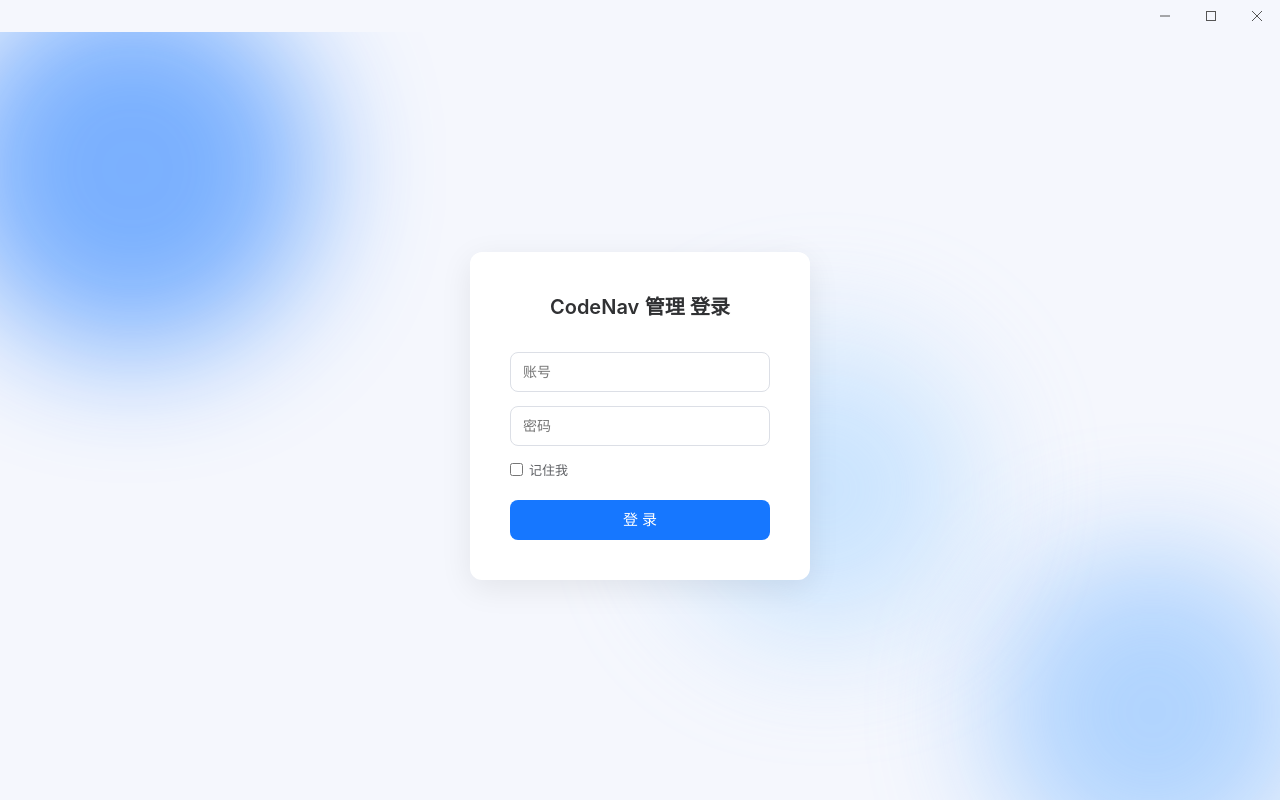
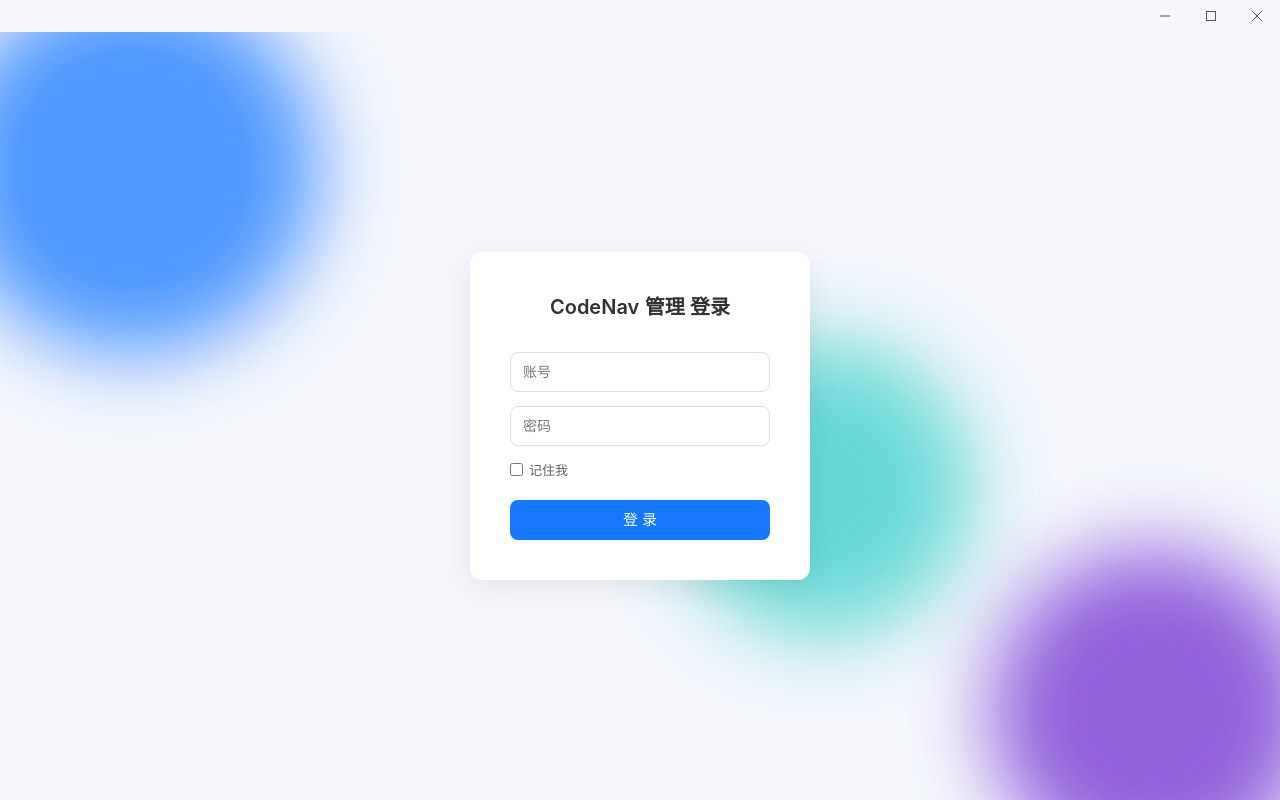
Before and after one commit to fuzhaoyang/desktop-knowledge-admin, a Vue app: page / in a window 1280 px wide. Built offline with nearby package versions, Linux system fonts and the light colour scheme.

Commit message:
feat: enhance login page dynamics (contrast blobs, card micro-interactions, mouse parallax, login transition)

```diff
--- a/src/views/LoginView.vue
+++ b/src/views/LoginView.vue
@@ -1,9 +1,9 @@
 <template>
-  <div class="login-page">
-    <div class="bg-blob blob-1" />
-    <div class="bg-blob blob-2" />
-    <div class="bg-blob blob-3" />
-    <div class="login-card">
+  <div class="login-page" ref="pageRef" @mousemove="onMouseMove">
+    <div class="bg-blob blob-1" :style="parallaxStyle(0)" />
+    <div class="bg-blob blob-2" :style="parallaxStyle(1)" />
+    <div class="bg-blob blob-3" :style="parallaxStyle(2)" />
+    <div class="login-card" :class="{ 'card-leaving': leaving }">
       <h1 class="login-title">CodeNav 管理 登录</h1>
       <form class="login-form" @submit.prevent="onSubmit">
         <input
@@ -41,17 +41,40 @@
 const remember = ref(false)
 const submitting = ref(false)
 const error = ref('')
+const leaving = ref(false)
+const pageRef = ref<HTMLElement | null>(null)
+
+const mouse = { x: 0, y: 0 }
+const parallax = ref({ x: 0, y: 0 })
+
+const factors = [20, 14, 28]
+
+function parallaxStyle(i: number) {
+  const f = factors[i]
+  return { transform: `translate(${parallax.value.x * f}px, ${parallax.value.y * f}px)` }
+}
+
+function onMouseMove(e: MouseEvent) {
+  const el = pageRef.value
+  if (!el) return
+  const r = el.getBoundingClientRect()
+  mouse.x = (e.clientX - r.left) / r.width - 0.5
+  mouse.y = (e.clientY - r.top) / r.height - 0.5
+  parallax.value = { x: mouse.x, y: mouse.y }
+}
 
 function onSubmit() {
   if (submitting.value) return
   submitting.value = true
   error.value = ''
   const result = login(username.value.trim(), password.value, remember.value)
-  if (!result.ok) {
+  if (result.ok) {
+    leaving.value = true
+  } else {
     error.value = result.error || '登录失败'
     password.value = ''
+    submitting.value = false
   }
-  submitting.value = false
 }
 </script>
 
@@ -68,9 +91,11 @@
 .bg-blob {
   position: absolute;
   border-radius: 50%;
-  filter: blur(60px);
-  opacity: 0.55;
+  filter: blur(40px);
+  opacity: 0.75;
   pointer-events: none;
+  will-change: transform;
+  transition: transform 0.6s ease-out;
 }
 .blob-1 {
   width: 360px; height: 360px;
@@ -80,13 +105,13 @@
 }
 .blob-2 {
   width: 320px; height: 320px;
-  background: #7ab8ff;
+  background: #722ed1;
   bottom: -80px; right: -40px;
   animation: drift2 28s ease-in-out infinite alternate;
 }
 .blob-3 {
   width: 280px; height: 280px;
-  background: #a8d5ff;
+  background: #36cfc9;
   top: 40%; left: 55%;
   animation: drift3 22s ease-in-out infinite alternate;
 }
@@ -103,7 +128,7 @@
   to   { transform: translate(-80px, 40px) scale(1.2); }
 }
 @media (prefers-reduced-motion: reduce) {
-  .bg-blob { animation: none; }
+  .bg-blob { animation: none; transition: none; }
 }
 .login-card {
   position: relative;
@@ -113,6 +138,16 @@
   background: #fff;
   border-radius: 12px;
   box-shadow: 0 8px 32px rgba(0,0,0,0.08);
+  transition: transform 0.3s ease, box-shadow 0.3s ease, opacity 0.45s ease;
+}
+.login-card:hover {
+  transform: translateY(-4px);
+  box-shadow: 0 16px 40px rgba(22,119,255,0.15);
+}
+.login-card.card-leaving {
+  opacity: 0;
+  transform: scale(0.94);
+  pointer-events: none;
 }
 .login-title {
   margin: 0 0 28px;
@@ -134,11 +169,12 @@
   font-size: 14px;
   color: #303133;
   background: #fff;
-  transition: border-color 0.2s;
+  transition: border-color 0.2s, box-shadow 0.2s;
 }
 .login-input:focus {
   outline: none;
   border-color: var(--tag-bg, #1677ff);
+  box-shadow: 0 0 0 3px rgba(22,119,255,0.12);
 }
 .remember-row {
   display: flex;
@@ -160,9 +196,10 @@
   font-size: 15px;
   font-weight: 500;
   cursor: pointer;
-  transition: background 0.2s;
+  transition: background 0.2s, transform 0.1s;
 }
 .login-btn:hover { background: #095ed9; }
+.login-btn:active { transform: scale(0.97); }
 .login-error {
   margin: 4px 0 0;
   font-size: 13px;
```
